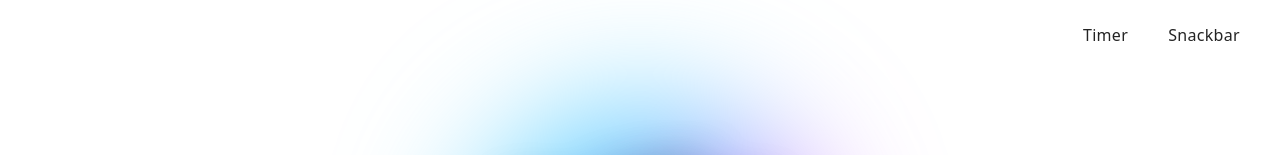
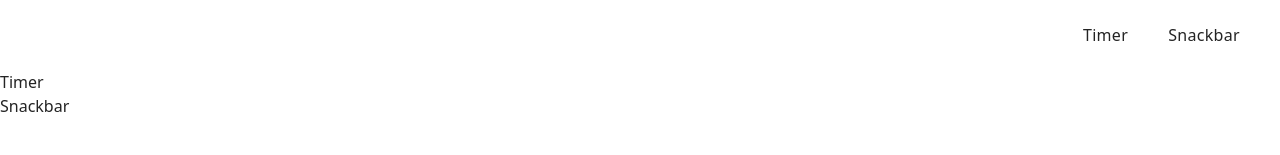
Before and after one commit to AleksandrKotov111/goit-js-hw-10, a website built with Vite: page src/index.html in a window 1280 px wide. Shown: the top 155 px of the page. Built offline with nearby package versions, Linux system fonts and the light colour scheme.

Commit message:
finish homework 10

```diff
--- a/src/index.html
+++ b/src/index.html
@@ -11,13 +11,13 @@
     <load src="./partials/header.html" icon-path="img/sprite.svg#logo" />
 
     <main>
-      <!-- Loads the specified .html file -->
-      <load src="./partials/vite-promo.html" />
-      <load src="./partials/badges.html" />
+        <ul class="menu-list">
+          <li><a class="menu-list-item" href="./1-timer.html">Timer</a></li>
+          <li><a class="menu-list-item" href="./2-snackbar.html">Snackbar</a></li>
+        </ul>
     </main>
 
     <load src="./partials/footer.html" />
-
     <script type="module" src="./main.js"></script>
   </body>
 </html>
```
